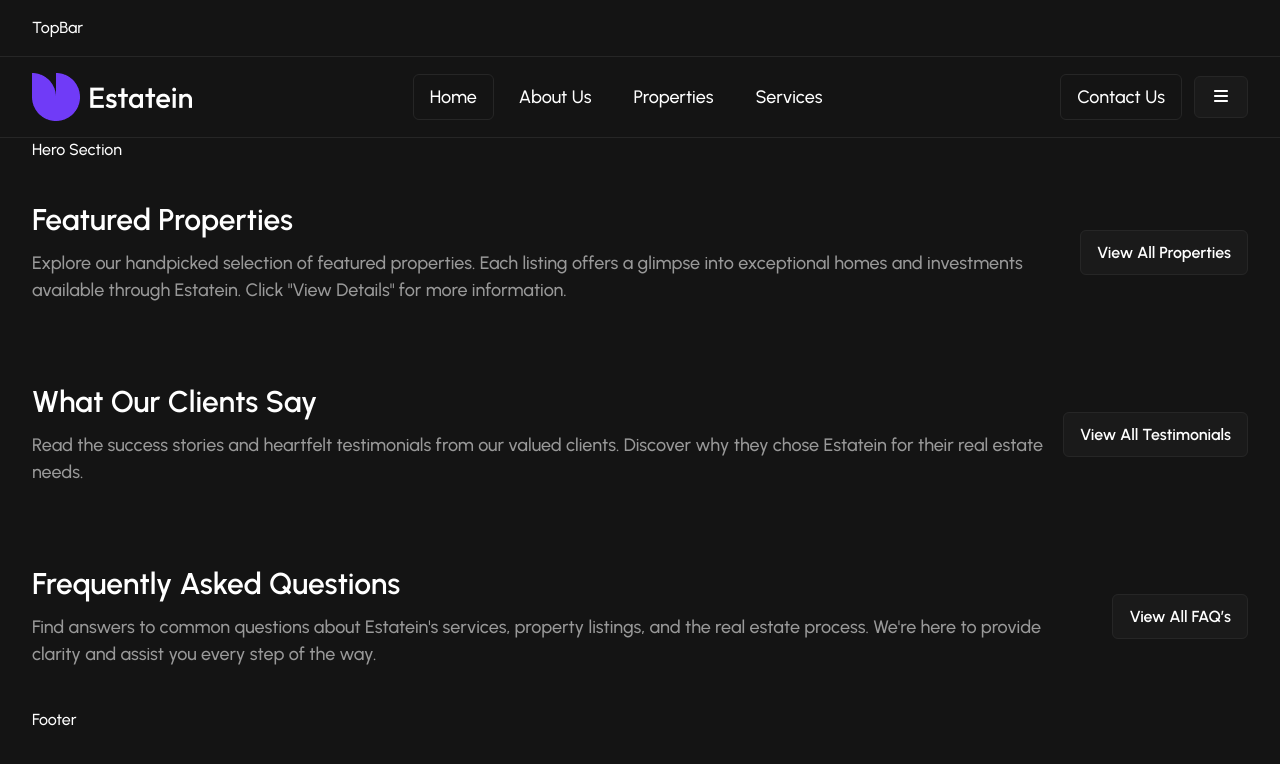
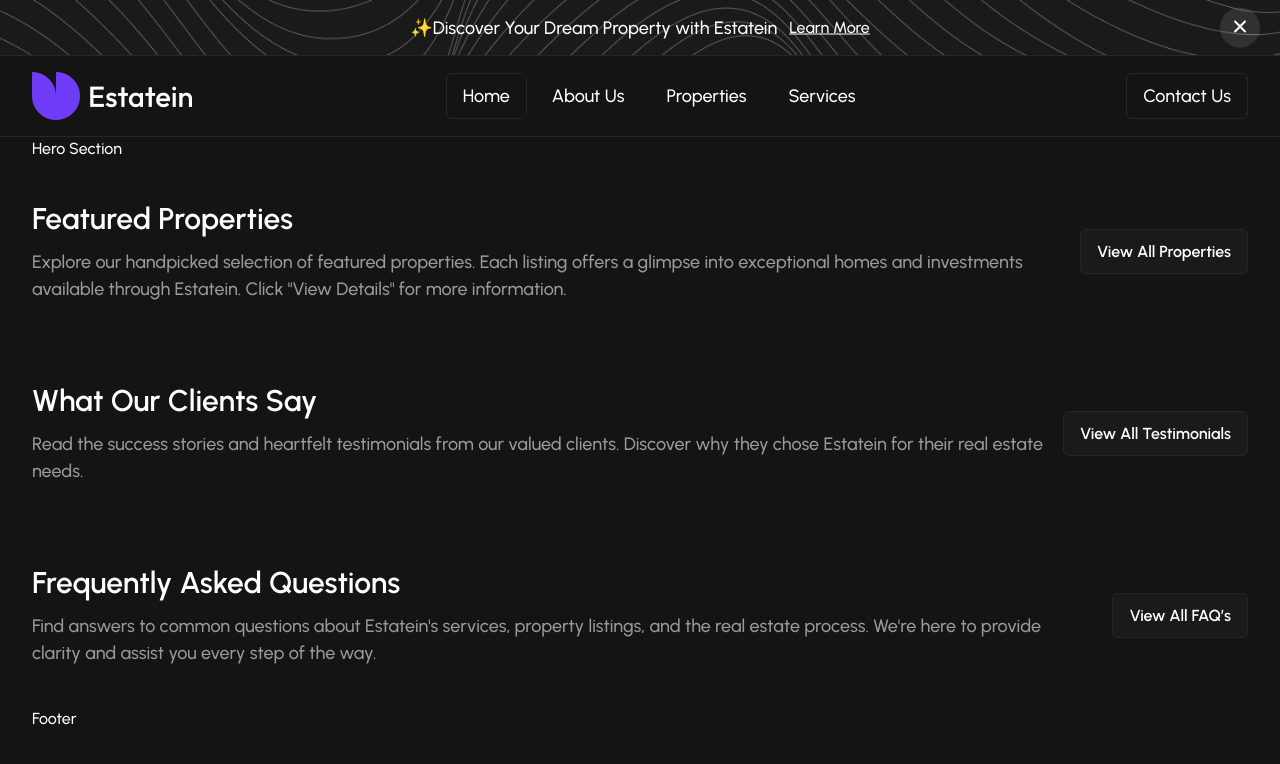
Before and after one commit to k7areef/Estatein, a React (Vite) app: page / in a window 1280 px wide. Shown: the top 764 px of the page. Built offline with nearby package versions, Linux system fonts and the light colour scheme.

Commit message:
Refactor code structure for improved readability and maintainability

```diff
--- a/src/components/layout/NavigationBar/components/MenuToggler.jsx
+++ b/src/components/layout/NavigationBar/components/MenuToggler.jsx
@@ -17,7 +17,7 @@ function MenuToggler({ isExpand, setIsExpand }) {
         <Button
             variant="secondary"
             onClick={() => setIsExpand(prev => !prev)}
-            className="py-2! px-4!"
+            className="py-2! px-4! lg:hidden"
         >
             <FontAwesomeIcon icon={isExpand ? faXmark : faBars} />
             <span className="sr-only">Menu Toggler</span>
--- a/src/components/layout/TopBar/index.jsx
+++ b/src/components/layout/TopBar/index.jsx
@@ -1,8 +1,38 @@
+import { Link } from "react-router-dom";
+import topbarBg from "@assets/images/topbar-bg.png";
+import { FontAwesomeIcon } from "@fortawesome/react-fontawesome";
+import { faXmark } from "@fortawesome/free-solid-svg-icons";
+import React from "react";
+
 function TopBar() {
+
+    const [close, setClose] = React.useState(() => JSON.parse(localStorage.getItem('topbar')) || false);
+
+    React.useEffect(() => {
+        if (close) localStorage.setItem('topbar', true);
+    }, [close]);
+
     return (
-        <div className="py-4 border-b border-b-grey-15">
-            <div className="container">
-                TopBar
+        <div className={`topbar border-b border-b-grey-15 bg-grey-10 relative ${close ? "hidden" : "visible"}`}>
+            <img
+                src={topbarBg}
+                alt="Topbar Background"
+                className="object-cover w-full h-13.75"
+            />
+            <div className="content-overlay absolute w-full left-0 top-1/2 -translate-y-1/2 z-1">
+                <div className="container flex items-center justify-center gap-3 font-medium">
+                    <p className="text-white!">✨Discover Your Dream Property with Estatein</p>
+                    <Link to={'/'} className="underline sm:hover:text-purple-60 transition text-nowrap">Learn More</Link>
+                    <button
+                        type="button"
+                        title="Close"
+                        aria-label="Close"
+                        onClick={() => setClose(true)}
+                        className="close-btn shrink-0 sm:absolute sm:right-5 sm:top-1/2 sm:-translate-y-1/2 z-2 w-10 h-10 rounded-full bg-white/10 transition sm:hover:bg-white/20"
+                    >
+                        <FontAwesomeIcon icon={faXmark} />
+                    </button>
+                </div>
             </div>
         </div>
     )
```
Also changed, not shown: src/assets/images/topbar-bg.png (added).
